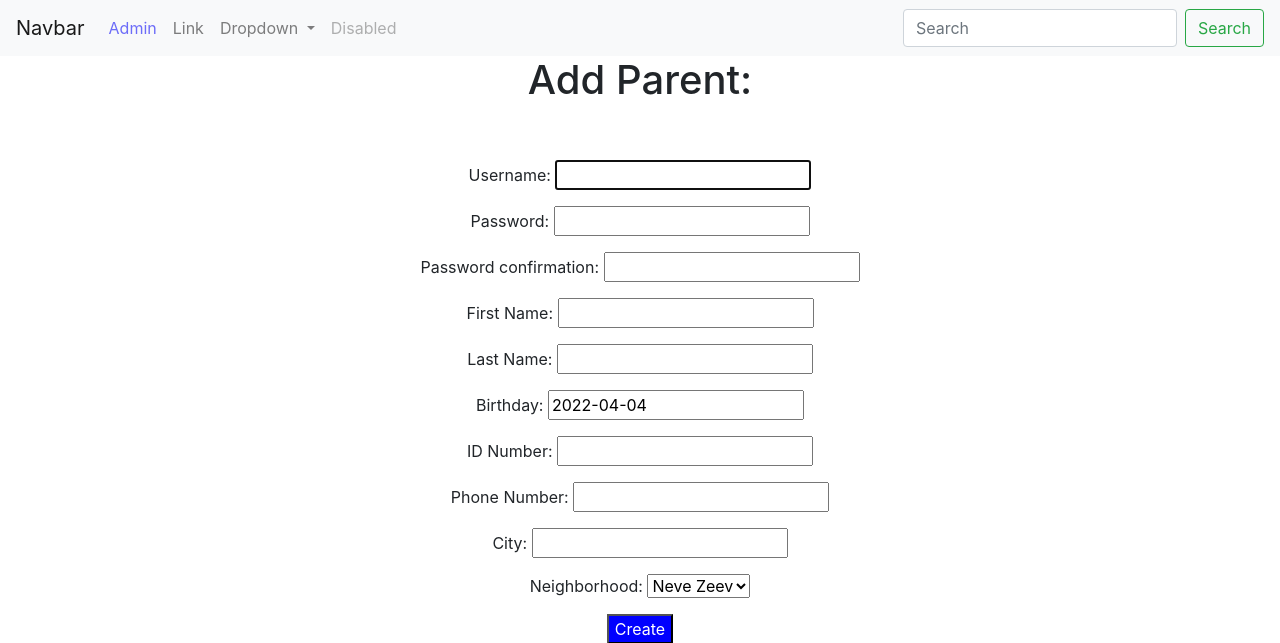
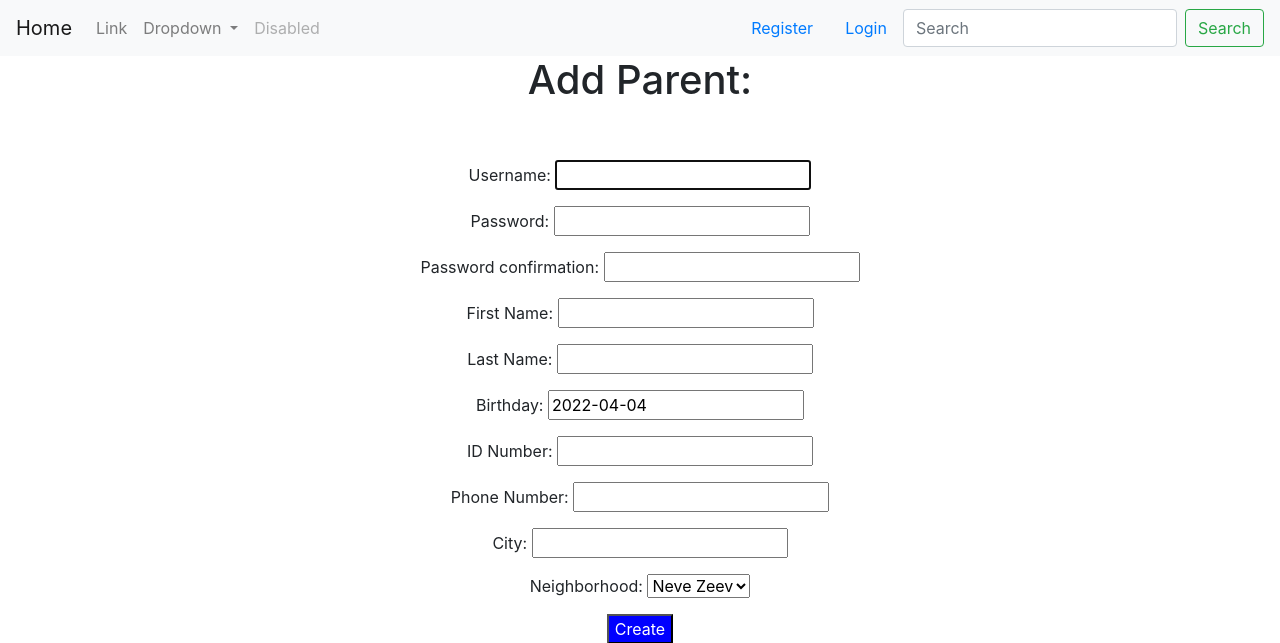
Before and after one commit to bilbisli/SecureCity, a Django app: page /AddParent/ in a window 1280 px wide. Shown: the top 643 px of the page. Run offline with Django 4.2, Linux system fonts and the light colour scheme.

Commit message:
BSPM2022T11-77

```diff
--- a/SecureCity/Authentication/views.py
+++ b/SecureCity/Authentication/views.py
@@ -46,4 +46,4 @@ def loginU(request):
             return render(request, 'Authentication/Login.html', {'form': AuthenticationForm(), 'error': "Wrong username or password"})
         else:
             login(request, user)
-            return render(request, 'Authentication/Login.html', {'form': AuthenticationForm(), 'error': ""})
+            return redirect('homepage')
--- a/SecureCity/HomePage/templates/base.html
+++ b/SecureCity/HomePage/templates/base.html
@@ -4,16 +4,19 @@
 <link rel="stylesheet" href="https://cdn.jsdelivr.net/npm/bootstrap@4.5.3/dist/css/bootstrap.min.css" integrity="sha384-TX8t27EcRE3e/ihU7zmQxVncDAy5uIKz4rEkgIXeMed4M0jlfIDPvg6uqKI2xXr2" crossorigin="anonymous">
 
 <nav class="navbar navbar-expand-lg navbar-light bg-light">
-  <a class="navbar-brand" href="#">Navbar</a>
+  <a class="navbar-brand" href="{% url 'homepage' %}">Home</a>
   <button class="navbar-toggler" type="button" data-toggle="collapse" data-target="#navbarSupportedContent" aria-controls="navbarSupportedContent" aria-expanded="false" aria-label="Toggle navigation">
     <span class="navbar-toggler-icon"></span>
   </button>
 
   <div class="collapse navbar-collapse" id="navbarSupportedContent">
     <ul class="navbar-nav mr-auto">
+        {% if user.is_authenticated %}
       <li class="nav-item active">
-        <a class="nav-link" href="{% url 'admin:index' %}"><h8 style="color:#6c6cf8;">Admin</h8> <span class="sr-only">(current)</span></a>
+      <a class="nav-link disabled" href="#" style="color:blue;">Hi {{ user.username }}!</a>
+
       </li>
+        {% endif %}
       <li class="nav-item">
         <a class="nav-link" href="#">Link</a>
       </li>
@@ -32,7 +35,16 @@
         <a class="nav-link disabled" href="#">Disabled</a>
       </li>
     </ul>
+     {% if user.is_authenticated %}
+        {% if user.is_superuser %}
+            <a class="nav-link" href="{% url 'admin:index' %}"><h8 style="color:#6c6cf8;">Admin Panel</h8> <span class="sr-only">(current)</span></a>
+        {% endif %}
+    <a class="nav-link active" href="{% url 'logoutuser' %}">LogOut</a>
 
+ {% else %}
+         <a class="nav-link active" href="{% url 'AddParent' %}">Register</a>
+     <a class="nav-link active" href="{% url 'Login' %}">Login</a>
+ {% endif %}
     <form class="form-inline my-2 my-lg-0">
       <input class="form-control mr-sm-2" type="search" placeholder="Search" aria-label="Search">
       <button class="btn btn-outline-success my-2 my-sm-0" type="submit">Search</button>
```
